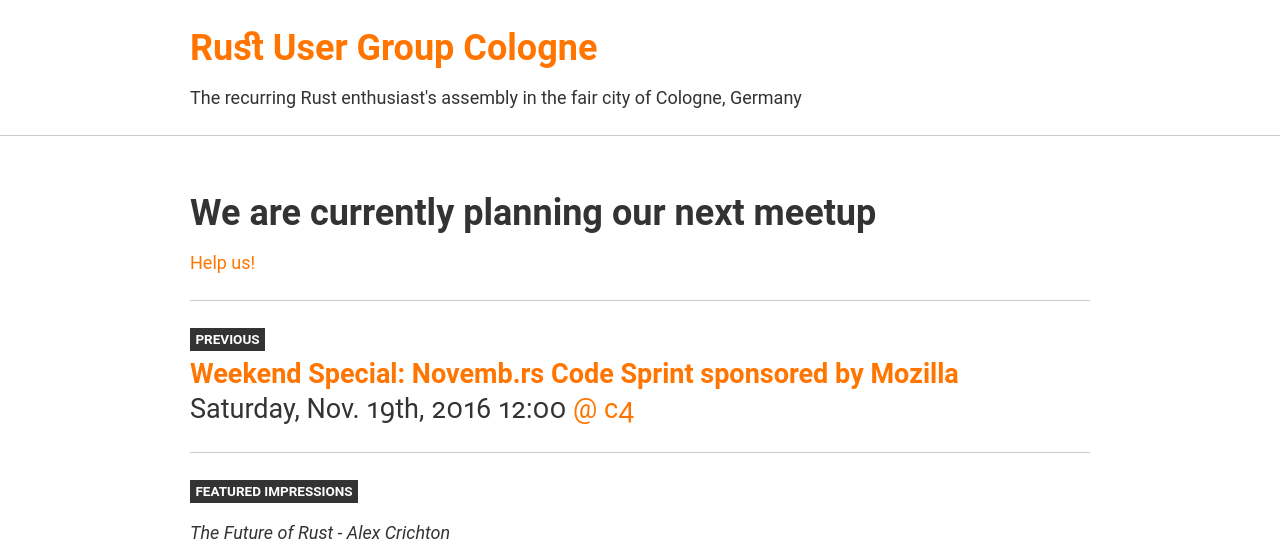
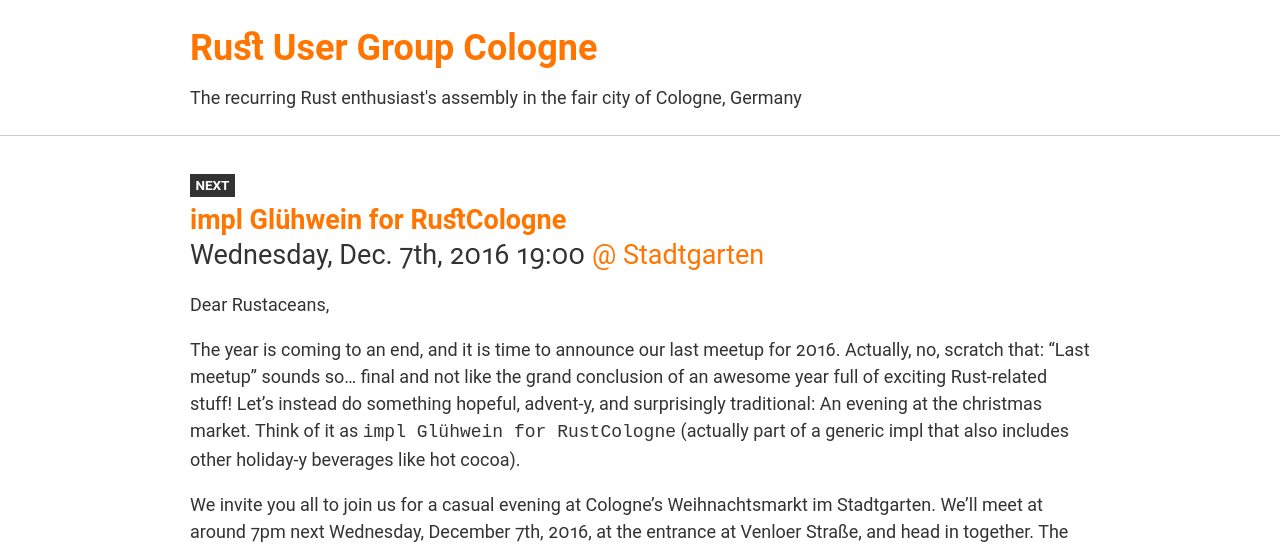
Before and after one commit to Rustaceans/rust-cologne, a Jekyll site: the page built from index.html, in a window 1280 px wide and 1400 px high. Shown: the top 549 px of the window. Built offline with Jekyll 4.4.1, drawn with Linux system fonts in a browser that asks for light colours; some of the changed text lies outside the part shown.

Commit message:
Add 2016-12 christmas market event
cf. #16

```diff
--- /dev/null
+++ b/_posts/2016-12-07-christmas-maket.md
@@ -0,0 +1,24 @@
+---
+title: "impl Glühwein for RustCologne"
+date: 2016-12-07 19:00:00 MEZ
+categories: meetup cologne
+links:
+    "Meetup.com": "http://www.meetup.com/RustCologne/events/235656237/"
+    "Planning discussion on Github": "https://github.com/Rustaceans/rust-cologne/issues/16"
+location: christmas-market-stadtgarten
+talks: false
+---
+
+Dear Rustaceans,
+
+The year is coming to an end, and it is time to announce our last meetup for 2016. Actually, no, scratch that: "Last meetup" sounds so… final and not like the grand conclusion of an awesome year full of exciting Rust-related stuff! Let's instead do something hopeful, advent-y, and surprisingly traditional: An evening at the christmas market. Think of it as `impl Glühwein for RustCologne` (actually part of a generic impl that also includes other holiday-y beverages like hot cocoa).
+
+We invite you all to join us for a casual evening at Cologne's Weihnachtsmarkt im Stadtgarten. We'll meet at around 7pm next Wednesday, December 7th, 2016, at the entrance at Venloer Straße, and head in together. The christmas market closes at 21:30, but we're open to go to a pub or somewhere else afterwards.
+
+Whether you come for hot punch, Rust, non-alcoholic beverages, cheesy christmas presents, good company, or Currywurst – we're looking forward to seeing you there!
+
+Yours,
+
+Jan-Erik, Pascal, Florian, and Colin
+
+PS: If you're running late or need help with directions, feel free to email/tweet us/one of the organizers, we'll answer as quickly as possible, or give you a call if you prefer.
```
Also changed, not shown: _data/locations.yml (+9 -0 lines).
